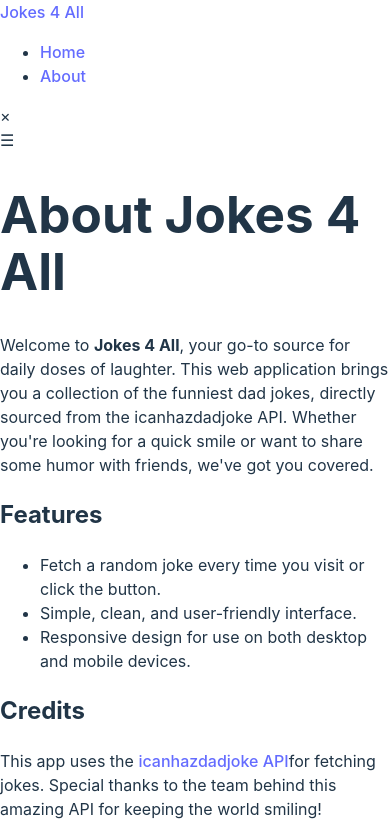
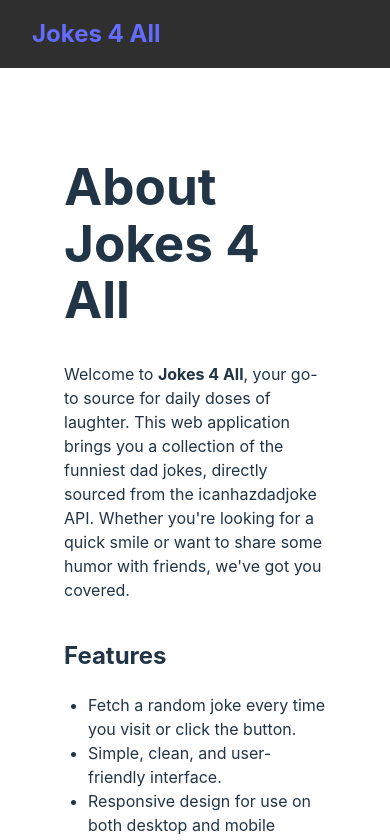
Before and after one commit to maro14/joke4all, a React (Vite) app: page /about in a window 390 px wide. Shown: the top 840 px of the page. Built offline with nearby package versions, Linux system fonts and the light colour scheme.

Commit message:
update joke box

```diff
--- a/src/components/About.jsx
+++ b/src/components/About.jsx
@@ -1,6 +1,4 @@
 // components/About.jsx
-import React from 'react';
-
 const About = () => {
     return (
         <div className="about-container">
@@ -8,8 +6,8 @@ const About = () => {
             <p>
                 Welcome to <strong>Jokes 4 All</strong>, your go-to source for daily doses of laughter.
                 This web application brings you a collection of the funniest dad jokes, directly sourced
-                from the icanhazdadjoke API. Whether you're looking for a quick smile or want to share
-                some humor with friends, we've got you covered.
+                from the icanhazdadjoke API. Whether you&apos;re looking for a quick smile or want to share
+                some humor with friends, we&apos;ve got you covered.
             </p>
             <h2>Features</h2>
             <ul>
--- a/src/index.css
+++ b/src/index.css
@@ -25,10 +25,9 @@ a:hover {
 
 body {
   margin: 0;
-  display: flex;
-  place-items: center;
   min-width: 320px;
   min-height: 100vh;
+  padding-top: 60px;
 }
 
 h1 {
@@ -67,3 +66,125 @@ button:focus-visible {
     background-color: #2cbd24;
   }
 }
+
+/* Navigation Styles */
+.header {
+  position: fixed;
+  top: 0;
+  left: 0;
+  width: 100%;
+  background-color: rgba(36, 36, 36, 0.95);
+  z-index: 100;
+}
+
+.nav {
+  display: flex;
+  justify-content: space-between;
+  align-items: center;
+  padding: 1rem 2rem;
+}
+
+.container {
+  max-width: 1200px;
+  margin: 0 auto;
+  width: 100%;
+}
+
+.nav__logo {
+  font-size: 1.5rem;
+  font-weight: 700;
+}
+
+.nav__list {
+  display: flex;
+  gap: 2rem;
+  list-style: none;
+  margin: 0;
+  padding: 0;
+}
+
+.nav__link {
+  color: rgba(255, 255, 255, 0.87);
+  text-decoration: none;
+  transition: color 0.3s;
+}
+
+.nav__link:hover {
+  color: #646cff;
+}
+
+.nav__toggle, .nav__close {
+  display: none;
+  cursor: pointer;
+}
+
+/* Mobile Navigation */
+@media screen and (max-width: 768px) {
+  .nav__menu {
+    position: fixed;
+    top: 0;
+    right: -100%;
+    width: 70%;
+    height: 100vh;
+    background-color: rgba(36, 36, 36, 0.98);
+    padding: 4rem 2rem;
+    transition: right 0.3s;
+  }
+
+  .show-menu {
+    right: 0;
+  }
+
+  .nav__list {
+    flex-direction: column;
+    align-items: center;
+  }
+
+  .nav__toggle, .nav__close {
+    display: block;
+    font-size: 1.5rem;
+  }
+
+  .nav__close {
+    position: absolute;
+    top: 1rem;
+    right: 1rem;
+  }
+}
+
+.joke-box {
+  padding: 2em;
+  max-width: 800px;
+  margin: 0 auto;
+  display: flex;
+  flex-direction: column;
+  align-items: center;
+  justify-content: center;
+}
+
+.about-container {
+  max-width: 800px;
+  margin: 0 auto;
+  padding: 2em;
+  text-align: left;
+}
+
+.about-container ul {
+  padding-left: 1.5em;
+}
+
+.about-container h2 {
+  margin-top: 1.5em;
+}
+
+#root {
+  max-width: 1280px;
+  margin: 0 auto;
+  padding: 2rem;
+  text-align: center;
+  min-height: calc(100vh - 60px);
+  display: flex;
+  flex-direction: column;
+  align-items: center;
+  justify-content: center;
+}
```
Also changed, not shown: package.json (+7 -7 lines), 1 other file (tests, documents, lock files or other folders).
